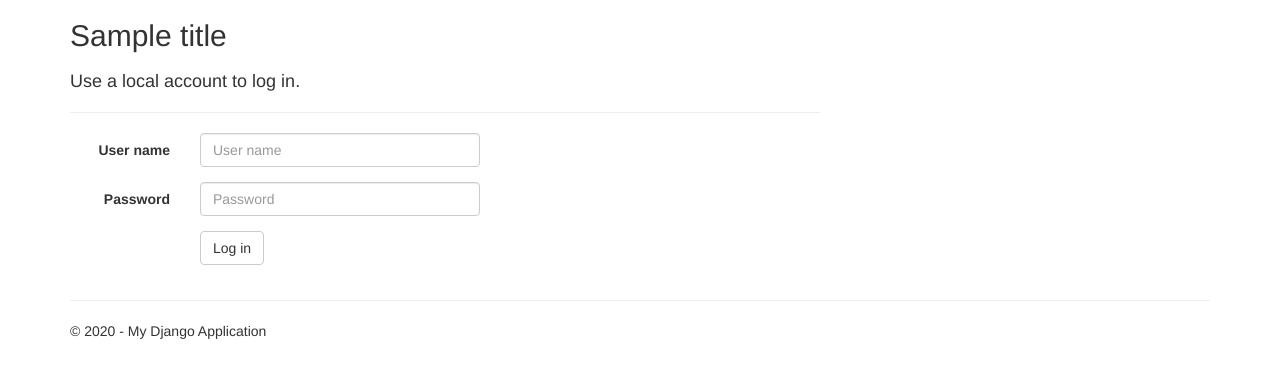
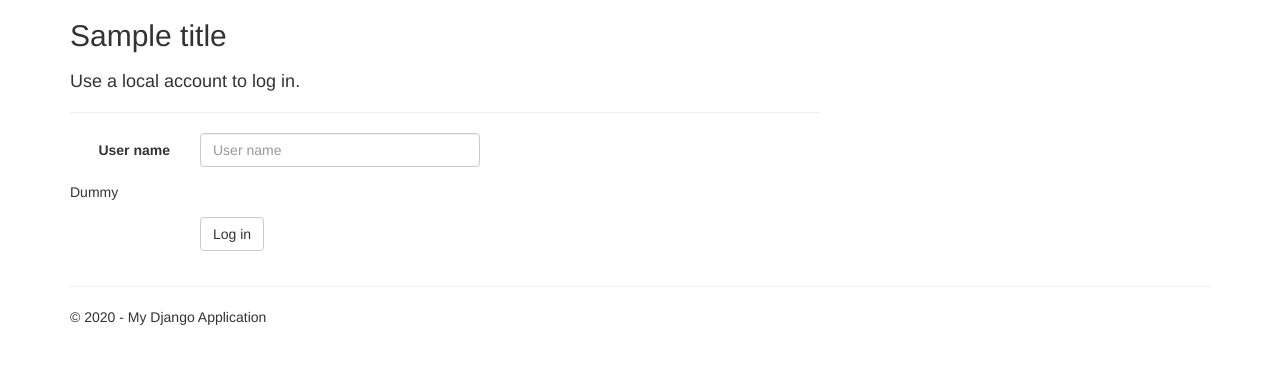
Before and after one commit to aashir789/TartanHacks2015, a Django app: template app/templates/app/login.html in a window 1280 px wide. Shown: the part 51-429 px from the top of the page. Run offline with Django 3.2, Linux system fonts and the light colour scheme; tables that the repository leaves empty hold one stand-in row (values such as "Sample post"); the template is opened without the code that fills it: values that come from a table or form of the project are taken from there, most other values are stand-ins (such as "Sample title", 1, 10 or a date in 2020); some libraries are stand-ins or nearby versions.

Commit message:
Added dummy password to login

```diff
--- a/app/templates/app/login.html
+++ b/app/templates/app/login.html
@@ -17,9 +17,8 @@
                     </div>
                 </div>
                 <div class="form-group">
-                    <label for="id_password" class="col-md-2 control-label">Password</label>
                     <div class="col-md-10">
-                        {{ form.password }}
+                        Dummy
                     </div>
                 </div>
                 <div class="form-group">
```
